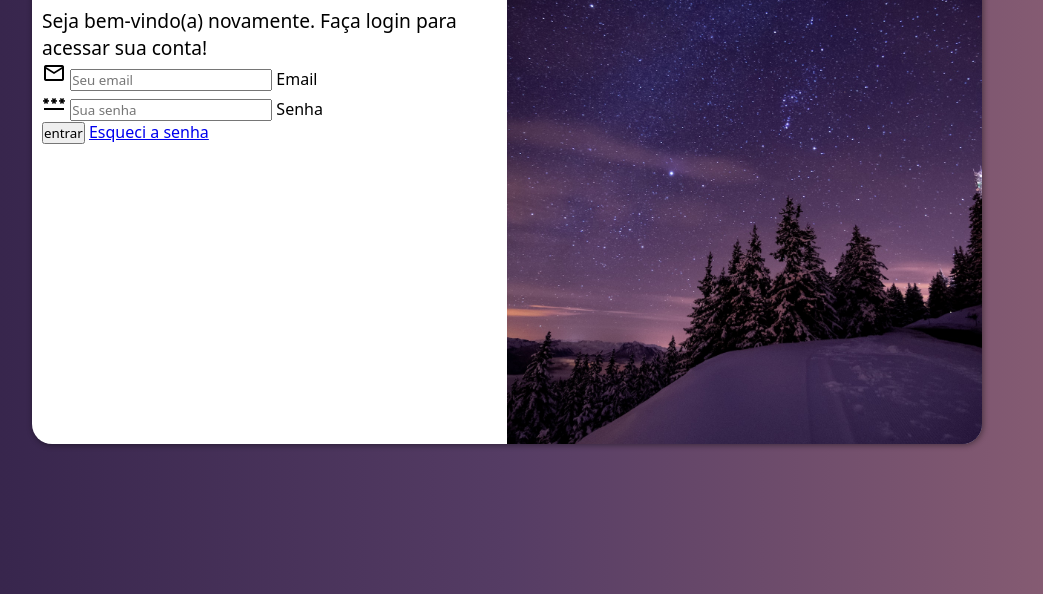
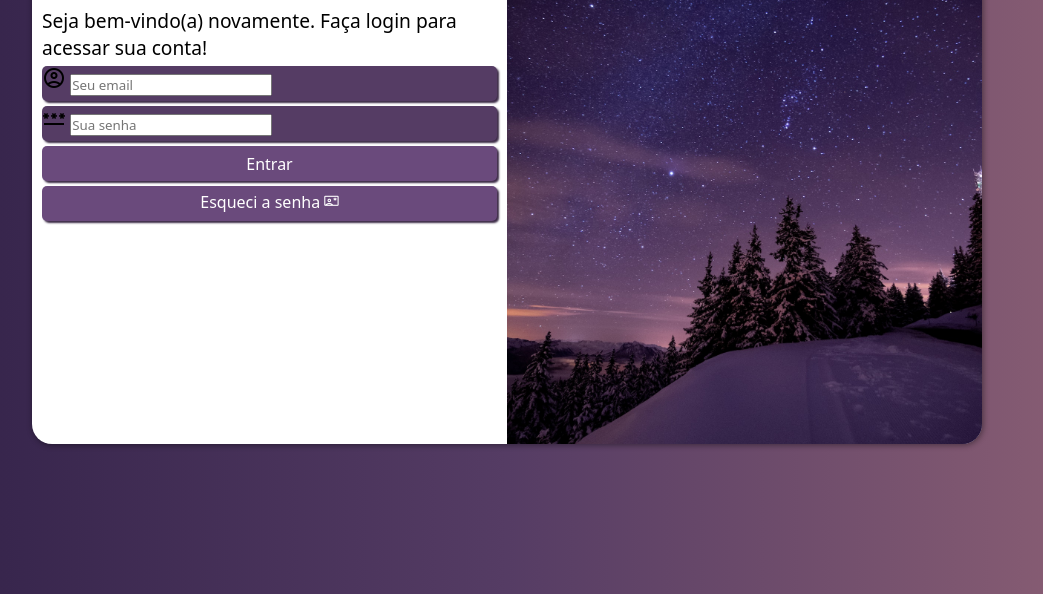
Before and after one commit to LincolnRP01/projeto-login, a plain HTML site: page index.html in a window 1280 px wide. Shown: the part 206-800 px from the top of the page, without its empty margins (133-1176 px from the left). Drawn offline with nearby package versions, Linux system fonts and the light colour scheme.

Commit message:
Atualizando formulario

```diff
--- a/estilos/style.css
+++ b/estilos/style.css
@@ -69,3 +69,57 @@ div#formulario > h1{
 div#formulario > p{
     font-size: 0.8em;
 }
+
+form > div.campo{
+    background-color: #553C64;
+    display: block;
+    width: 100%;
+    height: 35px;
+    border-radius: 5px;
+    margin: 5px 0px;
+    box-shadow: 2px 2px 2px #3b2a46;
+}
+
+div.campo > label{
+    display: none;
+}
+
+form > input[type=submit]{
+    display: block;
+    width: 100%;
+    height: 35px;
+    background-color: #6a4a7c;
+    color: white;
+    border: none;
+    border-radius: 5px;
+    cursor: pointer;
+    box-shadow: 2px 2px 2px #3b2a46;
+    font-size: 1em;
+}
+
+form > input[type=submit]:hover{
+    background-color: #3b2a46;
+}
+
+form > a.botao{
+    display: block;
+    text-align: center;
+    font-size: 1em;
+    width: 100%;
+    height: 35px;
+    border-radius: 5px;
+    text-decoration: none;
+    background-color: #6a4a7c;
+    color: #ffffff;
+    padding-top: 5px;
+    margin-top: 5px;
+    box-shadow: 2px 2px 2px #3b2a46;
+}
+
+form > a.botao > span.material-symbols-outlined{
+    font-size: 0.9em;
+}
+
+form > a.botao:hover{
+    background-color: #3b2a46;
+}
--- a/index.html
+++ b/index.html
@@ -19,14 +19,15 @@
                 <h1>Login</h1>
                 <p>Seja bem-vindo(a) novamente. Faça login para acessar sua conta!</p>
                 <form action="login.php" method="post">
+
                     <div class="campo">
                         <span class="material-symbols-outlined">
-                            mail
+                            account_circle
                         </span>
                         <input type="email" name="email" id="imail" placeholder="Seu email" required autocomplete="email" maxlength="30">
                         <label for="imail">Email</label>
+                    </div>
 
-                    </div>
                     <div class="campo">
                         <span class="material-symbols-outlined">
                             password
@@ -34,10 +35,16 @@
                         <input type="password" name="senha" id="isenh" placeholder="Sua senha" required autocomplete="current-password" minlength="8" maxlength="20">
                         <label for="isenh">Senha</label>
                     </div>
-                    <input type="submit" value="entrar">
-                    <a href="esqueci.html">
+
+                    <input type="submit" value="Entrar">
+                    <a href="esqueci.html" class="botao">
                         Esqueci a senha
+                        <span class="material-symbols-outlined">
+                        contact_emergency
+                        </span>
                     </a>
+
+
 
 
                 </form>
```
